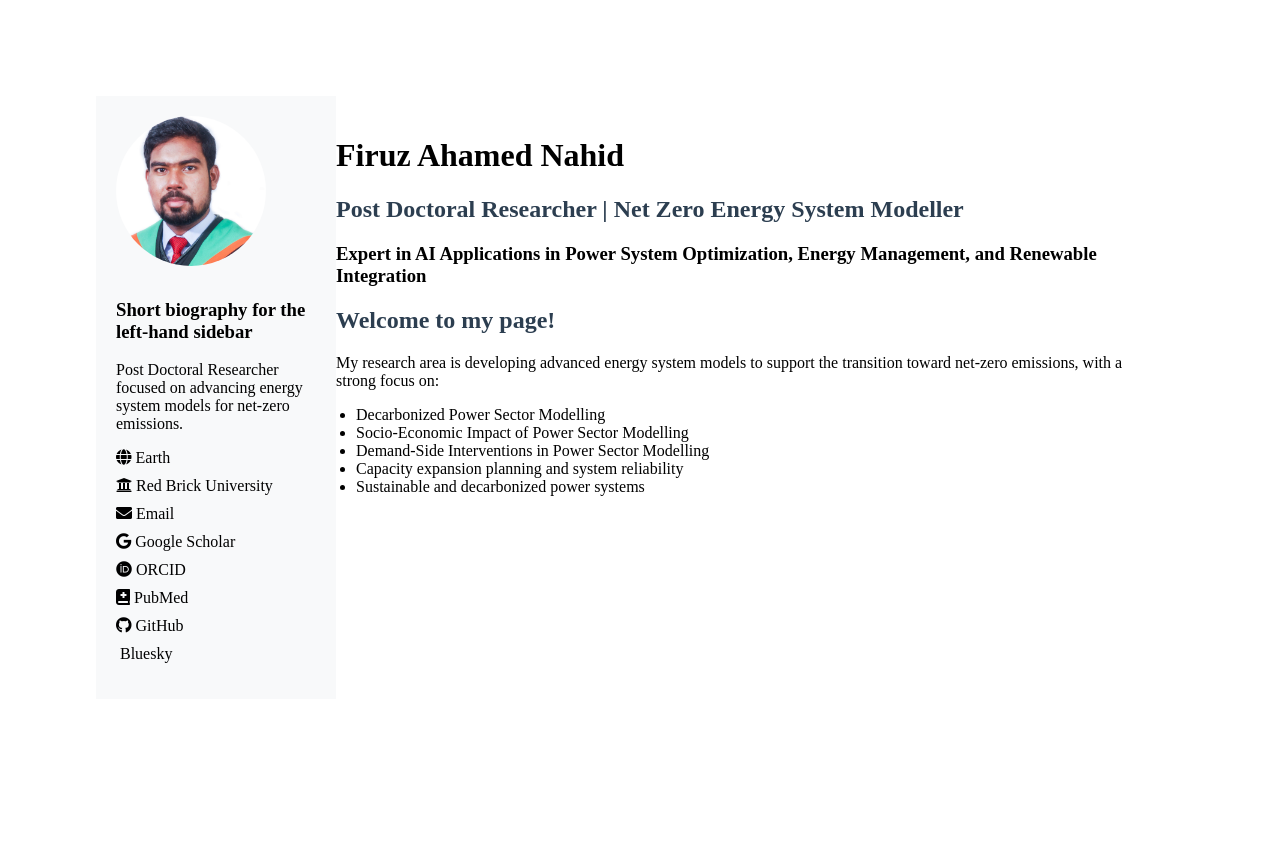
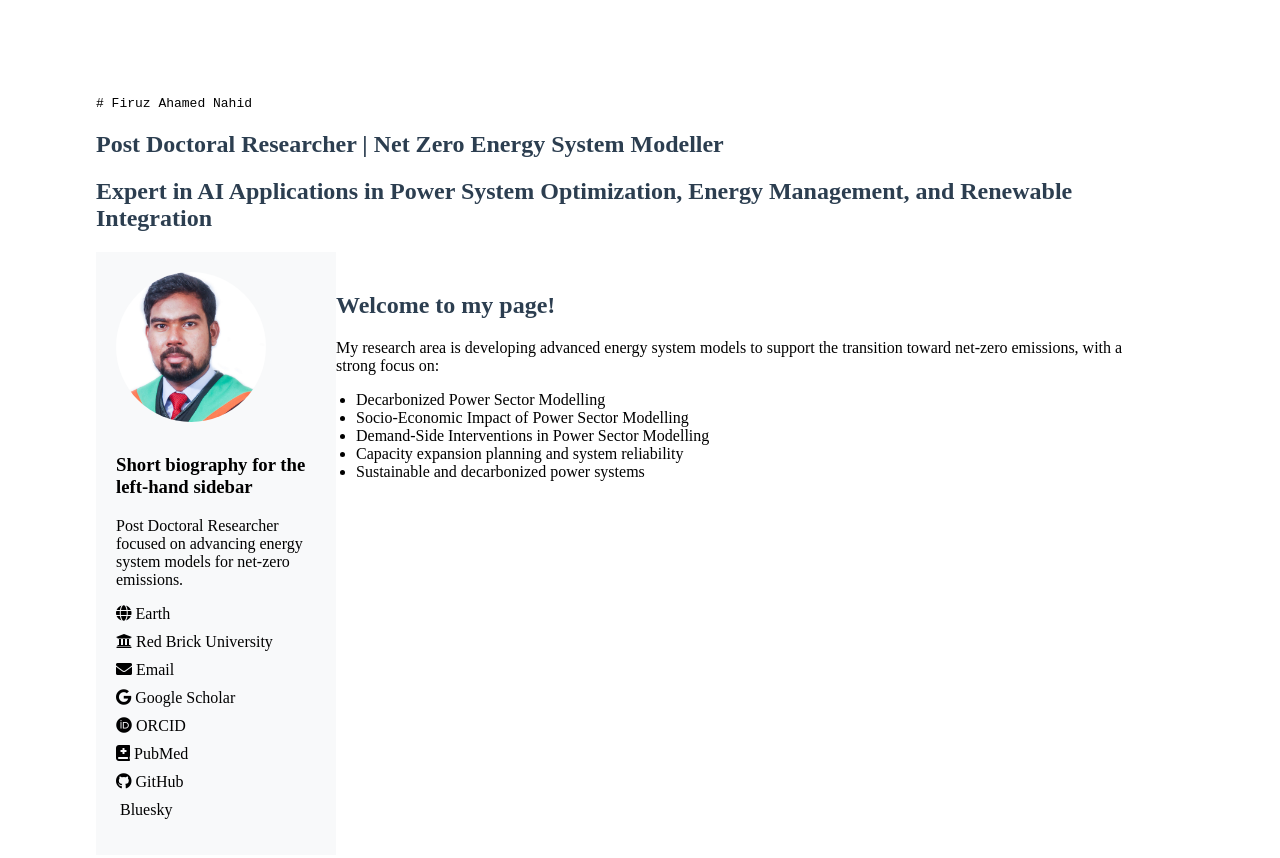
Before and after one commit to FiruzAhamed/firuzahamed.github.io, a Jekyll site: the page built from index.md, in a window 1280 px wide. Shown: the top 858 px of the page. Built offline with Jekyll 4.4.1, drawn with Linux system fonts in a browser that asks for light colours; our own code applies the rules of GitHub Pages for plain Markdown files; some of the changed lines change nothing that is shown.

Commit message:
Update index.md

```diff
--- a/index.md
+++ b/index.md
@@ -1,82 +1,38 @@
+---
+layout: default
+title: Firuz Ahamed Nahid
+permalink: /
+---
 
-<html>
-<head>
-  <meta charset="utf-8">
-  <title>Firuz Ahamed Nahid</title>
-  <link rel="stylesheet" href="https://cdnjs.cloudflare.com/ajax/libs/font-awesome/5.15.4/css/all.min.css">
-  <style>
-    body {
-      margin: 1in; /* Sets a 1-inch margin on all sides */
-    }
+    # Firuz Ahamed Nahid
 
-    .sidebar {
-      width: 200px;
-      float: left;
-      padding: 20px;
-      background-color: #f8f9fa;
-    }
+## Post Doctoral Researcher | Net Zero Energy System Modeller
+## Expert in AI Applications in Power System Optimization, Energy Management, and Renewable Integration
 
-    .profile-img {
-      width: 150px;
-      height: 150px;
-      border-radius: 50%;
-      margin-bottom: 10px;
-    }
+<div class="sidebar">
+  <img src="/image/Untitled design.png" alt="Profile Picture" class="profile-img">
+  <h3>Short biography for the left-hand sidebar</h3>
+  <p>Post Doctoral Researcher focused on advancing energy system models for net-zero emissions.</p>
+  <ul class="sidebar-links">
+    <li><i class="fas fa-globe"></i> Earth</li>
+    <li><i class="fas fa-university"></i> Red Brick University</li>
+    <li><i class="fas fa-envelope"></i> Email</li>
+    <li><i class="fab fa-google"></i> Google Scholar</li>
+    <li><i class="fab fa-orcid"></i> ORCID</li>
+    <li><i class="fas fa-book-medical"></i> PubMed</li>
+    <li><i class="fab fa-github"></i> GitHub</li>
+    <li><i class="fab fa-bluesky"></i> Bluesky</li>
+  </ul>
+</div>
 
-    .sidebar-links {
-      list-style: none;
-      padding: 0;
-    }
-
-    .sidebar-links li {
-      margin-bottom: 10px;
-    }
-
-    .main-content {
-      margin-left: 220px;
-      padding: 20px;
-    }
-
-    h2 {
-      color: #2c3e50;
-    }
-
-    ul {
-      list-style-type: disc;
-      padding-left: 20px;
-    }
-  </style>
-</head>
-<body>
-  <div class="sidebar">
-    <img src="/image/Untitled design.png" alt="Profile Picture" class="profile-img">
-    <h3>Short biography for the left-hand sidebar</h3>
-    <p>Post Doctoral Researcher focused on advancing energy system models for net-zero emissions.</p>
-    <ul class="sidebar-links">
-      <li><i class="fas fa-globe"></i> Earth</li>
-      <li><i class="fas fa-university"></i> Red Brick University</li>
-      <li><i class="fas fa-envelope"></i> Email</li>
-      <li><i class="fab fa-google"></i> Google Scholar</li>
-      <li><i class="fab fa-orcid"></i> ORCID</li>
-      <li><i class="fas fa-book-medical"></i> PubMed</li>
-      <li><i class="fab fa-github"></i> GitHub</li>
-      <li><i class="fab fa-bluesky"></i> Bluesky</li>
-    </ul>
-  </div>
-
-  <div class="main-content">
-    <h1>Firuz Ahamed Nahid</h1>
-    <h2>Post Doctoral Researcher | Net Zero Energy System Modeller</h2>
-    <h3>Expert in AI Applications in Power System Optimization, Energy Management, and Renewable Integration</h3>
-    <h2>Welcome to my page!</h2>
-    <p>My research area is developing advanced energy system models to support the transition toward net-zero emissions, with a strong focus on:</p>
-    <ul>
-      <li>Decarbonized Power Sector Modelling</li>
-      <li>Socio-Economic Impact of Power Sector Modelling</li>
-      <li>Demand-Side Interventions in Power Sector Modelling</li>
-      <li>Capacity expansion planning and system reliability</li>
-      <li>Sustainable and decarbonized power systems</li>
-    </ul>
-  </div>
-</body>
-</html>
+<div class="main-content">
+  <h2>Welcome to my page!</h2>
+  <p>My research area is developing advanced energy system models to support the transition toward net-zero emissions, with a strong focus on:</p>
+  <ul>
+    <li>Decarbonized Power Sector Modelling</li>
+    <li>Socio-Economic Impact of Power Sector Modelling</li>
+    <li>Demand-Side Interventions in Power Sector Modelling</li>
+    <li>Capacity expansion planning and system reliability</li>
+    <li>Sustainable and decarbonized power systems</li>
+  </ul>
+</div>
```
